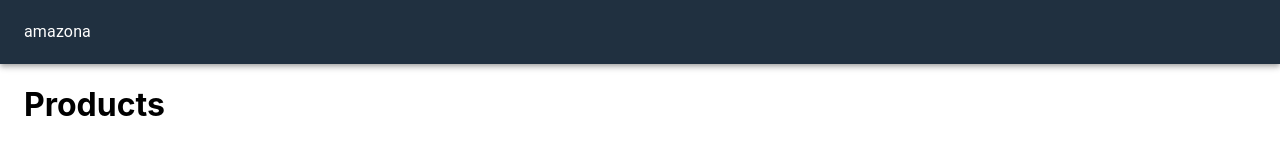
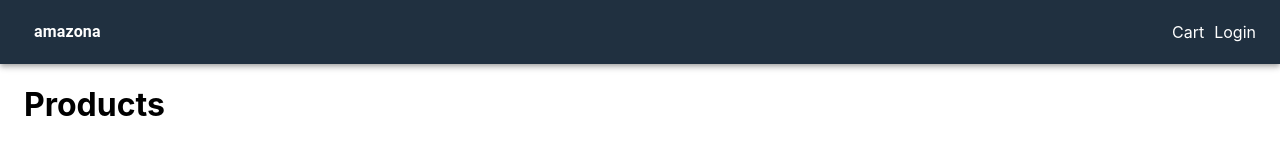
Before and after one commit to GuiSandoval/ecommerce-amazona, a Next.js app: page / in a window 1280 px wide. Shown: the top 144 px of the page. Built offline with nearby package versions, Linux system fonts and the light colour scheme.

Commit message:
chore ✨: Create Header Links

```diff
--- a/src/components/Layout.tsx
+++ b/src/components/Layout.tsx
@@ -1,6 +1,13 @@
 import type { NextPage } from "next";
 import Head from "next/head";
-import { AppBar, Toolbar, Typography, Container } from "@material-ui/core";
+import NextLink from "next/link";
+import {
+  AppBar,
+  Toolbar,
+  Typography,
+  Container,
+  Link,
+} from "@material-ui/core";
 import useStyles from "../utils/styles";
 
 interface IPropsLayout {
@@ -17,7 +24,20 @@
       </Head>
       <AppBar position="static" className={classes.navbar}>
         <Toolbar>
-          <Typography>amazona</Typography>
+          <NextLink href="/" passHref>
+            <Link>
+              <Typography className={classes.brand}>amazona</Typography>
+            </Link>
+          </NextLink>
+          <div className={classes.grow} />
+          <div>
+            <NextLink href="/cart" passHref>
+              <Link>Cart</Link>
+            </NextLink>
+            <NextLink href="/login" passHref>
+              <Link>Login</Link>
+            </NextLink>
+          </div>
         </Toolbar>
       </AppBar>
       <Container className={classes.main}>{children ?? ""}</Container>
--- a/src/utils/styles.ts
+++ b/src/utils/styles.ts
@@ -8,6 +8,13 @@
       margin: "0 0 0 10px",
     },
   },
+  brand: {
+    fontWeight: "bold",
+    fonSize: "1.5rem",
+  },
+  grow: {
+    flexGrow: 1,
+  },
   main: {
     minHeight: "80vh",
   },
```
